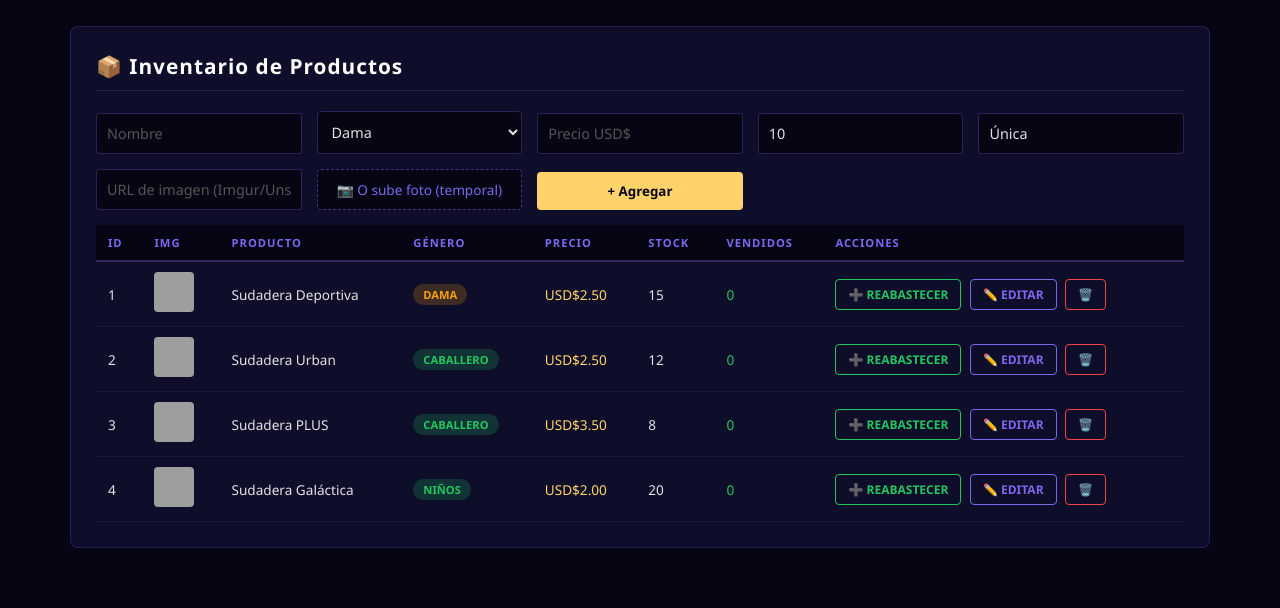
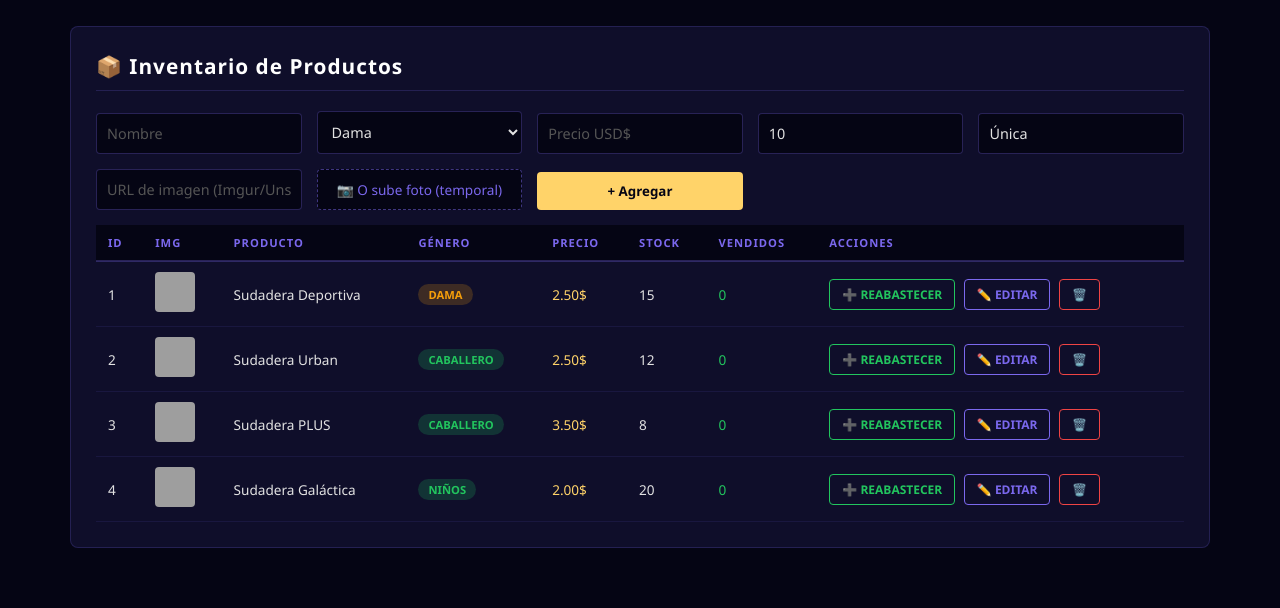
Before and after one commit to yenni5pico-ui/Worldmoon, a Flask app: page /admin in a window 1280 px wide. Shown: the part 660-1268 px from the top of the page. Run offline with Flask 3, Linux system fonts and the light colour scheme; the visitor is signed in with stand-in values (Sample User, id 1); data comes from the database, SQL or seed files in the repository; data that the repository does not hold is empty; grey boxes are pictures that could not be loaded.

Commit message:
arreglo de moneda

```diff
--- a/templates/admin.html
+++ b/templates/admin.html
@@ -168,7 +168,7 @@
                         <td><img src="{{ producto.imagen }}" style="width:40px;height:40px;object-fit:cover;border-radius:4px;" onerror="this.src='https://via.placeholder.com/40'"></td>
                         <td>{{ producto.nombre }}</td>
                         <td><span class="badge {% if producto.genero=='Dama' %}badge-dama{% else %}badge-caballero{% endif %}">{{ producto.genero }}</span></td>
-                        <td style="color:var(--estrella-dorada)">USD${{ "%.2f"|format(producto.precio) }}</td>
+                        <td style="color:var(--estrella-dorada)">{{ "%.2f"|format(producto.precio) }}$</td>
                         <td style="{% if producto.stock <= 2 %} color:var(--rojo); font-weight:bold; {% endif %}">{{ producto.stock }} {% if producto.stock <= 2 %}⚠️{% endif %}</td>
                         <td style="color:var(--verde)">{{ producto.vendidos }}</td>
                         <td>
--- a/templates/index.html
+++ b/templates/index.html
@@ -617,7 +617,7 @@
                 html+='<div class="producto-info">';
                 html+='<div><span class="genero">'+p.genero+'</span><h3>'+p.nombre+'</h3></div>';
                 html+='<div class="tallas-opciones">'+tallasHTML+'</div>';
-                html+='<p class="precio">USD$'+p.precio.toFixed(2)+'</p>';
+                html+='<p class="precio">'+p.precio.toFixed(2)+'$</p>';
                 html+='<button class="btn-agregar" data-id="'+p.id+'" data-nombre="'+p.nombre+'" data-precio="'+p.precio+'" data-img="'+p.imagen+'" data-genero="'+p.genero+'">Agregar al Carrito</button>';
                 html+='</div></article>';
             });
```
